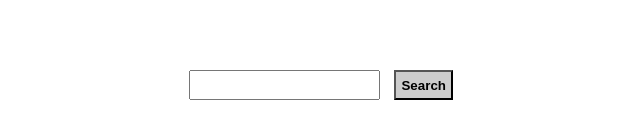
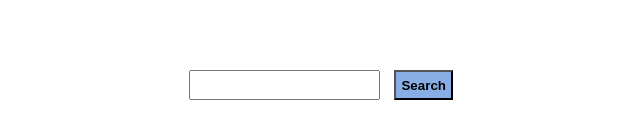
Before and after one commit to sumitpanwar-kiwi/weather-app, a website: page public/index.html in a window 1280 px wide. Shown: the part 170-308 px from the top of the page, without its empty margins (319-959 px from the left). Drawn offline with Linux system fonts and the light colour scheme.

Commit message:
button background color changed

```diff
--- a/public/css/style.css
+++ b/public/css/style.css
@@ -14,6 +14,6 @@ input{
 }
 button{
     padding: 1%;
-    background-color: #cccccc;
+    background-color: #89aee6;
     font-weight: bolder;
 }
```
